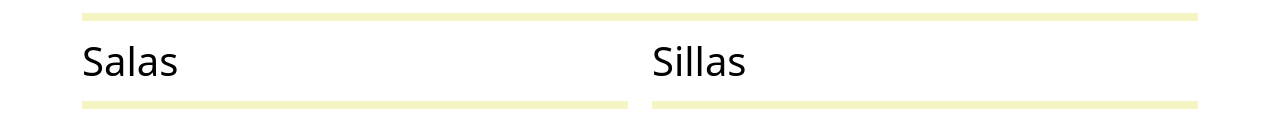
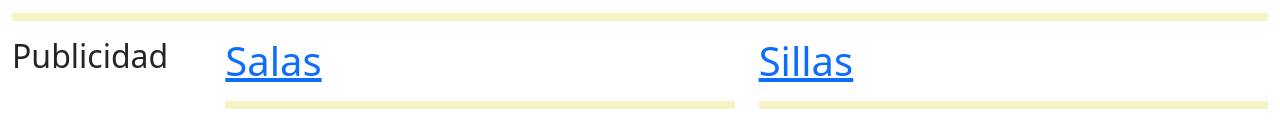
Before and after one commit to xxCLAYxx/Proyecto, a plain HTML site: page Index.html in a window 1280 px wide. Shown: the part 917-1040 px from the top of the page. Drawn offline with Linux system fonts and the light colour scheme.

Commit message:
Update Index.html

```diff
--- a/Index.html
+++ b/Index.html
@@ -82,13 +82,24 @@
 
 
 
+
    <!--Apartado de Destacadas-->
 
-   <div class="container-xl pt-2 pb-5 ">
+   <div class="container-flui pt-2 pb-5 ">
         <h1>Destacados</h1>
    <hr style="height: 8px">
+  <div class="row">
 
-   <!-- 1 -->
+    <!--Aside-->
+    <div class="col col-2 barra2">
+      <aside class="barra">
+        <h2>Publicidad</h2>
+      </aside>
+
+    </div>
+    <div class="col">
+
+         <!-- 1 -->
    <div class="row row-cols-1 row-cols-md-2 mb-3 ">
 
     <!-- salas -->
@@ -135,6 +146,7 @@
 
    <!-- sillas -->
      <div class="col">
+
        <h1> <a href="html/silla.html">Sillas</a></h1>
        <hr style="height: 8px">
 
@@ -233,10 +245,15 @@
              </div>
            </div>
          </div>
+
        </div>
      </div>
    </div>
    </div>
+
+
+    </div>
+  </div>
 
 
     <!--footer-->
```
